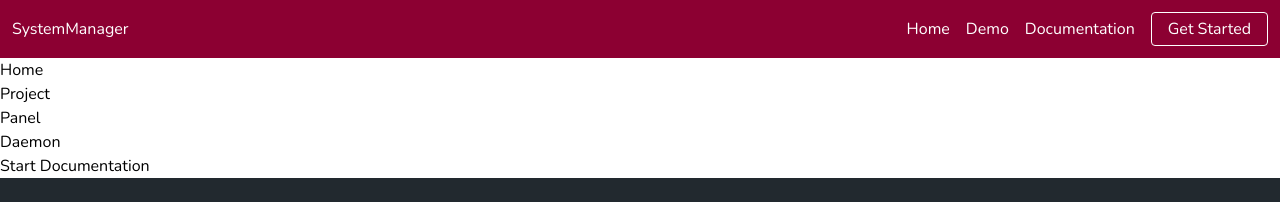
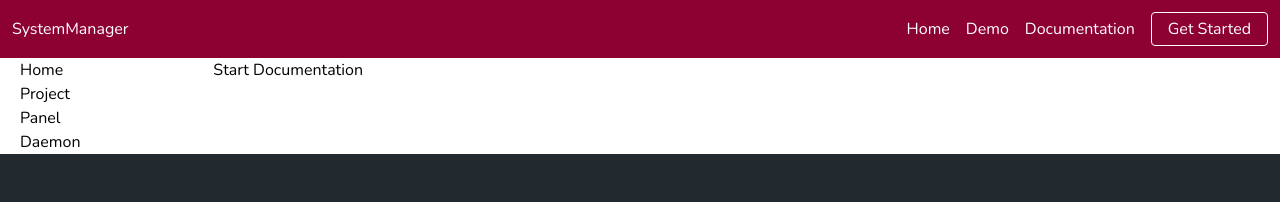
Before and after one commit to systemmanager-io/Showcase, a React (Create React App) app: page /documentation in a window 1280 px wide. Shown: the top 202 px of the page. Built offline with nearby package versions, Linux system fonts and the light colour scheme; grey boxes are pictures that could not be loaded.

Commit message:
Start of documentation

```diff
--- a/src/pages/Documentation.js
+++ b/src/pages/Documentation.js
@@ -16,21 +16,25 @@ export default class Documentation extends React.Component {
         return (
             <Fragment>
 
+                <div className="flex flex-wrap">
+                    <div className="lg:w-2/12">
                         <p>
+                            <Link className="px-5 py-5" title="Home" to="/documentation/">Home</Link><br/>
+                            <Link className="px-5 py-5" title="Project" to="/documentation/project">Project</Link><br/>
+                            <Link className="px-5 py-5" title="Panel" to="/documentation/panel">Panel</Link><br/>
+                            <Link className="px-5 py-5" title="Daemon" to="/documentation/daemon">Daemon</Link>
+                        </p>
+                    </div>
 
-                    <Link title="Home" to="/documentation/">Home</Link><br />
-                    <Link title="Project" to="/documentation/project">Project</Link><br />
-                    <Link title="Panel" to="/documentation/panel">Panel</Link><br />
-                    <Link title="Daemon" to="/documentation/daemon">Daemon</Link>
-
-                </p>
-
+                    <div className="lg:w-10/12">
                         <Switch>
                             <Route exact path={this.makeUrl('/')} component={Start}/>
                             <Route path={this.makeUrl('/project')} component={Project}/>
                             <Route path={this.makeUrl('/panel')} component={Panel}/>
                             <Route path={this.makeUrl('/daemon')} component={Daemon}/>
                         </Switch>
+                    </div>
+                </div>
 
             </Fragment>
         )
```
Lines whose indentation alone changed are shown as unchanged.
